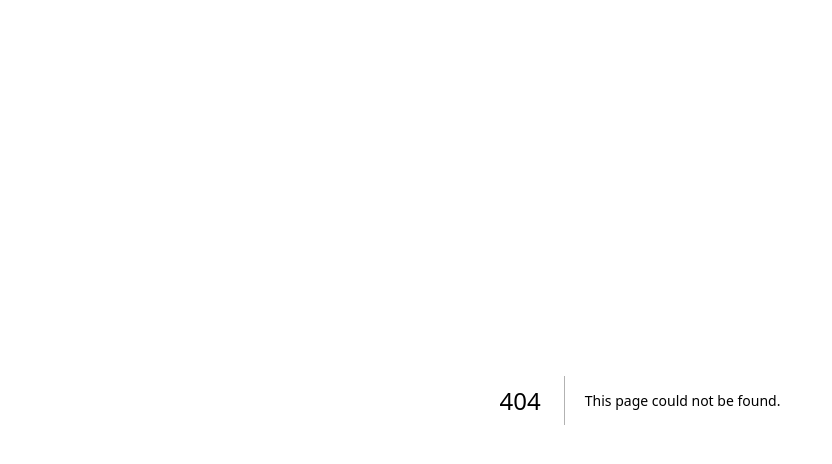
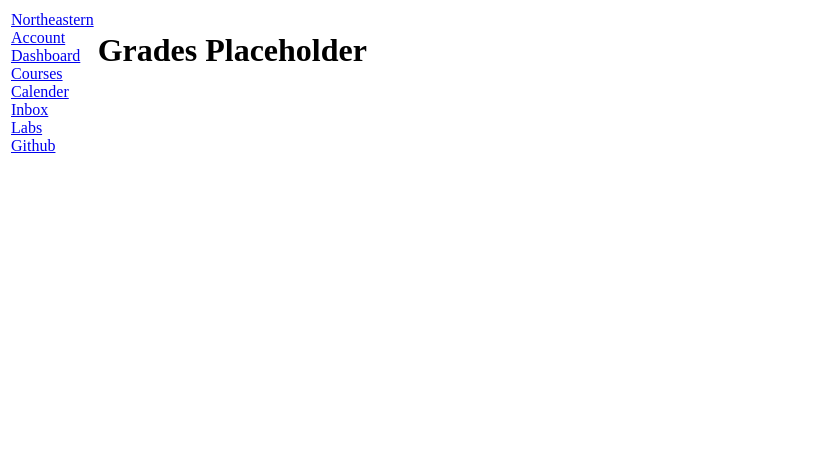
Before and after one commit to Preethi-23102000/kambaz-next-js, a Next.js app: page /Courses/1/Grades in a window 1280 px wide. Before the commit this address had no page. Shown: the top 464 px of the page, without its empty margins (0-832 px from the left). Built offline with nearby package versions, Linux system fonts and the light colour scheme.

Commit message:
Assignment A1 - clean up - adding placeholders for grades people

```diff
--- /dev/null
+++ b/app/(Kambaz)/Courses/[cid]/Grades/page.tsx
@@ -0,0 +1,7 @@
+export default function Grades() {
+  return (
+    <div id="wd-grades">
+      <h1 id="wd-grades-title">Grades Placeholder</h1>
+    </div>
+  );
+}
```
Also changed, not shown: app/(Kambaz)/Courses/[cid]/People/page.tsx (added, +7 -0 lines).
